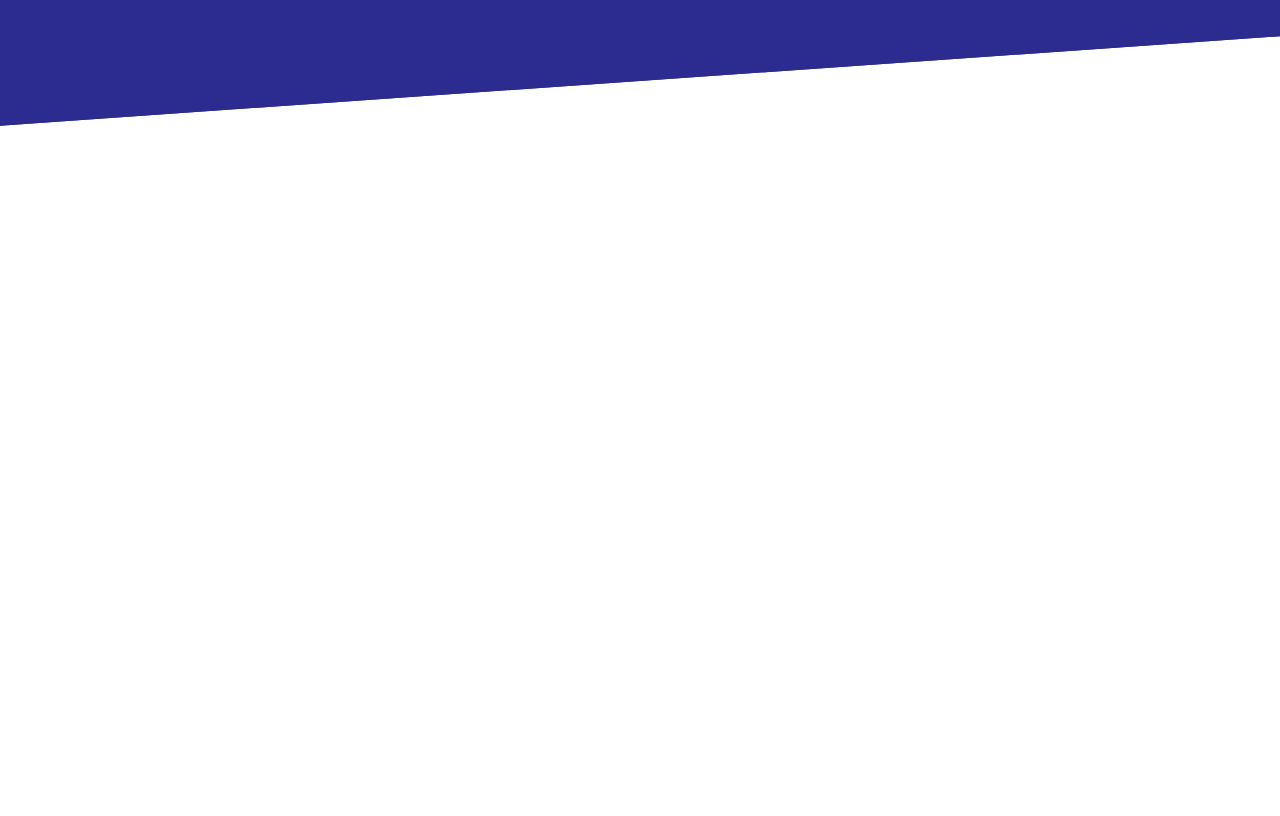
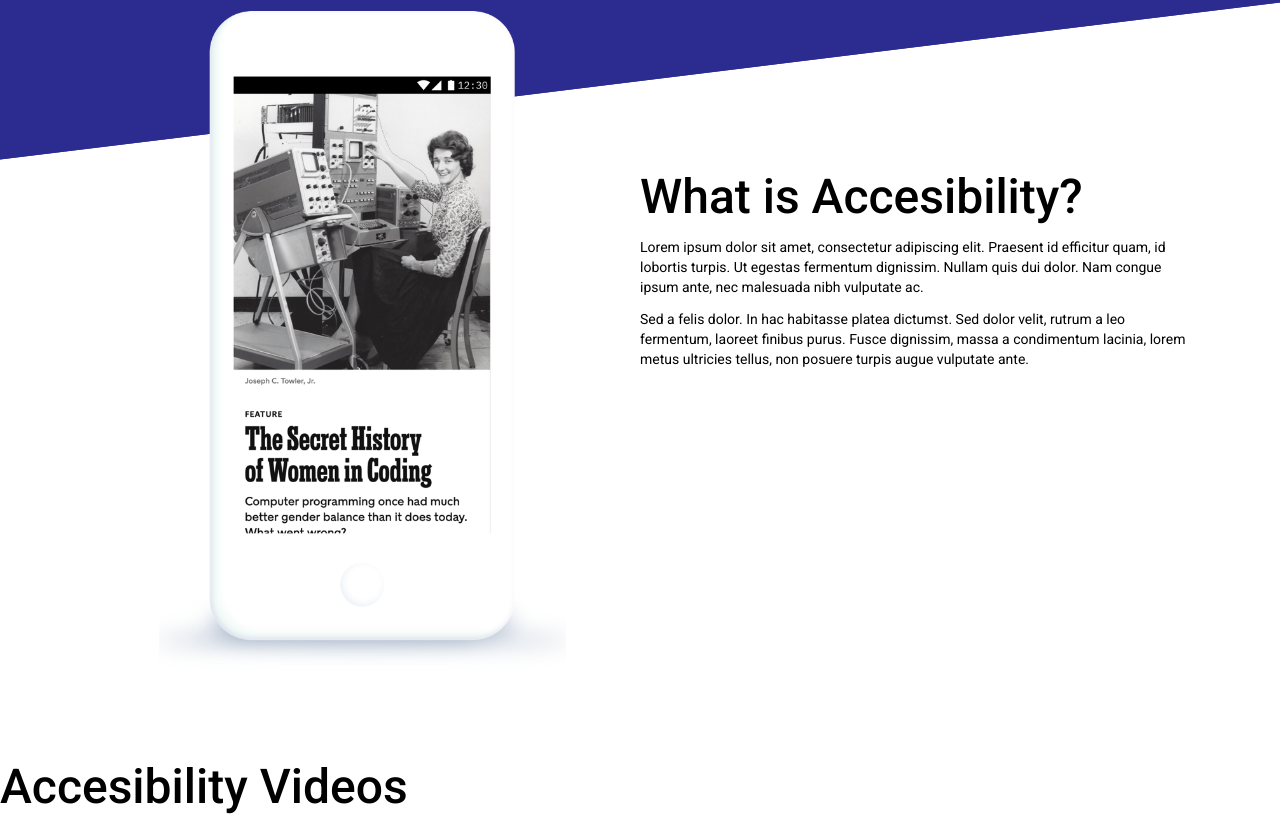
Before and after one commit to katherinegonzalez/accessible-page, an Angular app: page /index in a window 1280 px wide. Shown: the part 950-1766 px from the top of the page. Before the commit the page ends 1119 px from the top, so only its background shows below. Built offline with nearby package versions, Linux system fonts and the light colour scheme.

Commit message:
Modified section 2 styles

```diff
--- a/src/app/app-routing.module.ts
+++ b/src/app/app-routing.module.ts
@@ -7,7 +7,7 @@ const routes: Routes = [
 
   {
     path: '',
-    redirectTo: '/login',
+    redirectTo: '/index',
     pathMatch: 'full' },
   {
     path: 'index',
@@ -21,7 +21,11 @@ const routes: Routes = [
 ];
 
 @NgModule({
-  imports: [RouterModule.forRoot(routes)],
+  imports: [RouterModule.forRoot(routes, {
+    anchorScrolling: 'enabled',
+    scrollPositionRestoration: 'enabled',
+    scrollOffset: [0, 64] // [x, y]
+  })],
   exports: [RouterModule]
 })
 export class AppRoutingModule { }
--- a/src/app/app.module.ts
+++ b/src/app/app.module.ts
@@ -5,6 +5,7 @@ import { AppRoutingModule } from './app-routing.module';
 import { AppComponent } from './app.component';
 import { CoreModule } from './modules/core/core.module';
 import { BrowserAnimationsModule } from '@angular/platform-browser/animations';
+import { RouterModule } from '@angular/router';
 
 
 @NgModule({
--- a/src/app/modules/core/containers/main-container/main-container.component.html
+++ b/src/app/modules/core/containers/main-container/main-container.component.html
@@ -5,10 +5,10 @@
      <img alt="logo página" src="../../../../../assets/logo-accesibilidad.png" />
      <!-- https://www.flaticon.es/icono-gratis/accesibilidad_1665751?term=accesibility&page=1&position=34 -->
    </div>
-  <div class="menu__container-sections">
-    <a href="#section1">Sección1</a>
-    <a href="#section2">Sección2</a>
-    <a href="#section3">Sección3</a>
+  <div class="menu__container-sections"><!--https://stackoverflow.com/questions/36101756/angular2-routing-with-hashtag-to-page-anchor-->
+    <a [routerLink] = "['./']"  fragment="section1">Sección1</a>
+    <a [routerLink] = "['./']"  fragment="section2">Sección2</a>
+    <a [routerLink] = "['./']"  fragment="section3">Sección3</a>
     <a href="#section4">Sección4</a>
   </div>
 </nav>
@@ -32,9 +32,22 @@
       </div>
     </div>
   </section>
-  <section id="section2">
+  <section class="section2__container" id="section2">
+    <div class="section2__accesibility-image">
+      <img alt="accesibilidad_imagen" src="../../../../../assets/phone.png" />
+    </div>
+    <div class="section2__content">
+      <h2 class="section__title section2__title">What is Accesibility?</h2>
+      <p>
+        Lorem ipsum dolor sit amet, consectetur adipiscing elit. Praesent id efficitur quam, id lobortis turpis. Ut egestas fermentum dignissim. Nullam quis dui dolor. Nam congue ipsum ante, nec malesuada nibh vulputate ac.
+      </p>
+      <p>
+        Sed a felis dolor. In hac habitasse platea dictumst. Sed dolor velit, rutrum a leo fermentum, laoreet finibus purus. Fusce dignissim, massa a condimentum lacinia, lorem metus ultricies tellus, non posuere turpis augue vulputate ante.
+      </p>
+    </div>
   </section>
   <section id="section3">
+    <h2 class="section__title">Accesibility Videos</h2>
   </section>
   <section id="section4">
   </section>
--- a/src/app/modules/core/containers/main-container/main-container.component.scss
+++ b/src/app/modules/core/containers/main-container/main-container.component.scss
@@ -59,19 +59,24 @@
   }
 }
 
+.section__title {
+  font-size: 48px;
+}
+
 .section1 {
+
   &__background {
     background-color: #2b2b90;
-    transform: skewY(-4deg);
-    -webkit-transform: skewY(-4deg);
-    -ms-transform: skewY(-4deg);
+    transform: skewY(-7deg);
+    -webkit-transform: skewY(-7deg);
+    -ms-transform: skewY(-7deg);
     box-sizing: border-box;
     border: 1px solid #2b2b90;
   }
 
   &__content {
     height: 100%;
-    transform: skewY(4deg);
+    transform: skewY(7deg);
     padding: 100px;
   }
 
@@ -81,3 +86,39 @@
     margin-bottom: 26px;
   }
 }
+
+.section2 {
+
+  &__container {
+    display: flex;
+    flex-wrap: nowrap;
+    padding: 100px 85px;
+  }
+
+  &__accesibility-image {
+    /*width: 457px;*/
+    height: 490px;
+    position: relative;
+    align-items: center;
+    flex:1;
+    color: #060A24;
+    flex:1;
+
+    & img {
+      object-fit: contain;
+      width: 100%;
+      height: 100%;
+      position: absolute;
+      top: -170px;
+      height: 660px;
+    }
+  }
+
+  &__content {
+    flex: 1;
+  }
+
+  &__title {
+    margin-bottom: 24px;
+  }
+}
```
Also changed, not shown: src/assets/phone.png (added).
